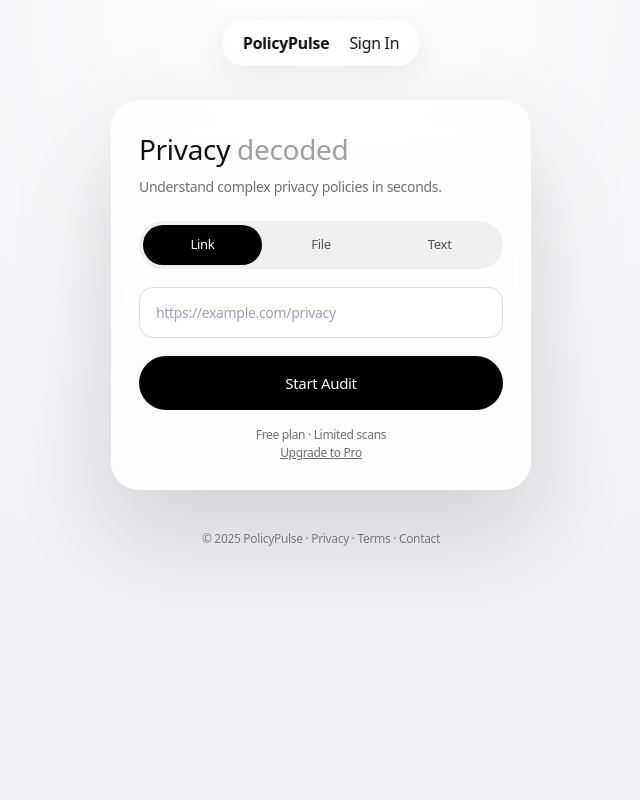
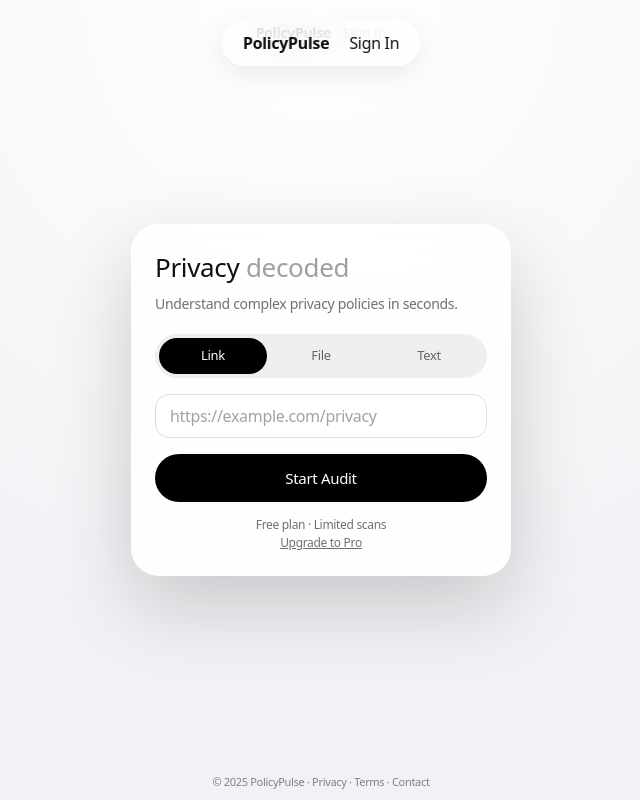
Before and after one commit to hitesh0702/policy-final-, a React (Vite) app: page / in a window 1280 px wide. Shown: the whole page, without its empty margins (319-959 px from the left). Built offline with nearby package versions, Linux system fonts and the light colour scheme; no server answers.

Commit message:
Update HomePage.tsx

```diff
--- a/components/HomePage.tsx
+++ b/components/HomePage.tsx
@@ -3,43 +3,71 @@
 
 import React, { useState } from "react";
 
-const glass: React.CSSProperties = {
-  background: "rgba(255,255,255,0.78)",
-  backdropFilter: "blur(28px)",
-  WebkitBackdropFilter: "blur(28px)",
+const glass = {
+  background: "rgba(255,255,255,0.85)",
+  backdropFilter: "blur(30px)",
+  WebkitBackdropFilter: "blur(30px)",
   borderRadius: 28,
-  boxShadow: "0 40px 100px rgba(0,0,0,0.15)",
+  boxShadow: "0 30px 80px rgba(0,0,0,0.18)",
 };
 
-const HomePage: React.FC = () => {
+const HomePage = () => {
   const [mode, setMode] = useState<"link" | "file" | "text">("link");
 
   return (
     <div
       style={{
-        minHeight: "100vh",
+        height: "100svh", // IMPORTANT (fixes iOS scroll)
         background:
-          "radial-gradient(circle at top, #ffffff 0%, #f1f1f4 60%)",
-        display: "flex",
-        flexDirection: "column",
-        alignItems: "center",
-        padding: "100px 16px 40px",
+          "radial-gradient(circle at top, #ffffff 0%, #f2f2f6 65%)",
+        overflow: "hidden",
       }}
     >
-      {/* CARD */}
+      {/* HEADER */}
       <div
         style={{
-          width: "100%",
-          maxWidth: 420,
-          padding: 28,
-          ...glass,
+          position: "fixed",
+          top: "env(safe-area-inset-top)",
+          left: 0,
+          right: 0,
+          display: "flex",
+          justifyContent: "center",
+          paddingTop: 12,
+          zIndex: 10,
         }}
       >
-        <h1 style={{ fontSize: 28, marginBottom: 6 }}>
+        <div
+          style={{
+            padding: "10px 18px",
+            borderRadius: 999,
+            background: "rgba(255,255,255,0.9)",
+            backdropFilter: "blur(20px)",
+            display: "flex",
+            gap: 12,
+            fontSize: 14,
+          }}
+        >
+          <strong>PolicyPulse</strong>
+          <span style={{ opacity: 0.5 }}>Sign In</span>
+        </div>
+      </div>
+
+      {/* CENTER */}
+      <div
+        style={{
+          height: "100%",
+          display: "flex",
+          alignItems: "center",
+          justifyContent: "center",
+          padding: "0 16px",
+        }}
+      >
+        <div style={{ width: "100%", maxWidth: 380, padding: 24, ...glass }}>
+          <h1 style={{ fontSize: 26, marginBottom: 6 }}>
             Privacy <span style={{ opacity: 0.4 }}>decoded</span>
           </h1>
 
-        <p style={{ opacity: 0.6, fontSize: 14, marginBottom: 24 }}>
+          <p style={{ fontSize: 14, opacity: 0.6, marginBottom: 20 }}>
             Understand complex privacy policies in seconds.
           </p>
 
@@ -50,7 +78,7 @@
               background: "rgba(0,0,0,0.06)",
               borderRadius: 999,
               padding: 4,
-            marginBottom: 18,
+              marginBottom: 16,
             }}
           >
             {["link", "file", "text"].map((t) => (
@@ -59,13 +87,12 @@
                 onClick={() => setMode(t as any)}
                 style={{
                   flex: 1,
-                padding: "10px 0",
+                  height: 36,
                   borderRadius: 999,
                   border: "none",
                   background: mode === t ? "#000" : "transparent",
-                color: mode === t ? "#fff" : "#555",
+                  color: mode === t ? "#fff" : "#666",
                   fontSize: 13,
-                cursor: "pointer",
                 }}
               >
                 {t.charAt(0).toUpperCase() + t.slice(1)}
@@ -73,17 +100,17 @@
             ))}
           </div>
 
-        {/* INPUT AREA */}
+          {/* INPUT */}
           {mode === "link" && (
             <input
               placeholder="https://example.com/privacy"
               style={{
                 width: "100%",
-              padding: "14px 16px",
+                height: 44,
+                padding: "0 14px",
                 borderRadius: 14,
                 border: "1px solid #ddd",
-              marginBottom: 18,
-              fontSize: 14,
+                marginBottom: 16,
               }}
             />
           )}
@@ -93,56 +120,51 @@
               style={{
                 border: "1.5px dashed #ccc",
                 borderRadius: 16,
-              padding: 24,
+                padding: 22,
                 textAlign: "center",
                 fontSize: 13,
-              marginBottom: 18,
+                marginBottom: 16,
                 color: "#666",
               }}
             >
-            Drag & drop privacy policy PDF
+              Drag & drop PDF
               <br />
               <span style={{ opacity: 0.6 }}>or tap to upload</span>
-            <input type="file" style={{ display: "none" }} />
             </div>
           )}
 
           {mode === "text" && (
             <textarea
-            placeholder="Paste privacy policy text here…"
+              placeholder="Paste privacy policy text…"
               style={{
                 width: "100%",
-              minHeight: 120,
+                height: 100,
                 padding: 14,
                 borderRadius: 14,
                 border: "1px solid #ddd",
-              marginBottom: 18,
-              fontSize: 14,
+                marginBottom: 16,
                 resize: "none",
               }}
             />
           )}
 
-        {/* BUTTON */}
           <button
             style={{
               width: "100%",
-            padding: "16px 0",
+              height: 48,
               borderRadius: 999,
               background: "#000",
               color: "#fff",
               border: "none",
               fontSize: 15,
-            cursor: "pointer",
             }}
           >
             Start Audit
           </button>
 
-        {/* FOOTNOTE */}
           <div
             style={{
-            marginTop: 16,
+              marginTop: 14,
               textAlign: "center",
               fontSize: 12,
               opacity: 0.6,
@@ -150,23 +172,27 @@
           >
             Free plan · Limited scans
             <br />
-          <span style={{ textDecoration: "underline", cursor: "pointer" }}>
+            <span style={{ textDecoration: "underline" }}>
               Upgrade to Pro
             </span>
           </div>
         </div>
+      </div>
 
       {/* FOOTER */}
-      <footer
+      <div
         style={{
-          marginTop: 40,
-          fontSize: 12,
+          position: "fixed",
+          bottom: "env(safe-area-inset-bottom)",
+          width: "100%",
+          textAlign: "center",
+          fontSize: 11,
           opacity: 0.5,
-          textAlign: "center",
+          paddingBottom: 10,
         }}
       >
         © 2025 PolicyPulse · Privacy · Terms · Contact
-      </footer>
+      </div>
     </div>
   );
 };
```
Lines whose indentation alone changed are shown as unchanged.
